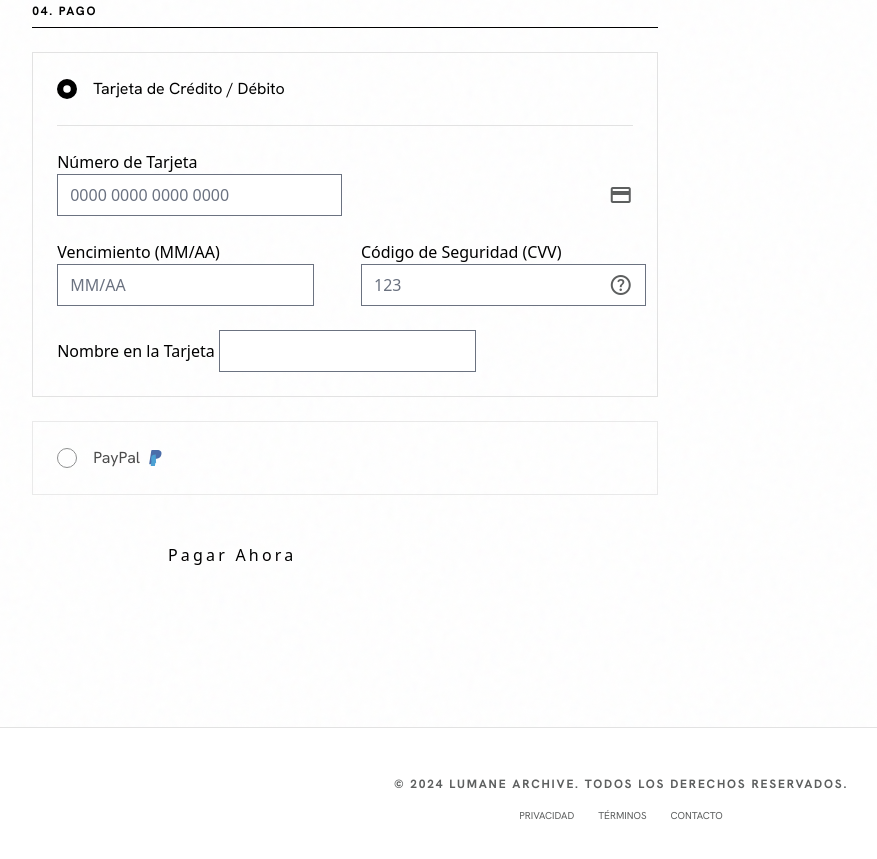
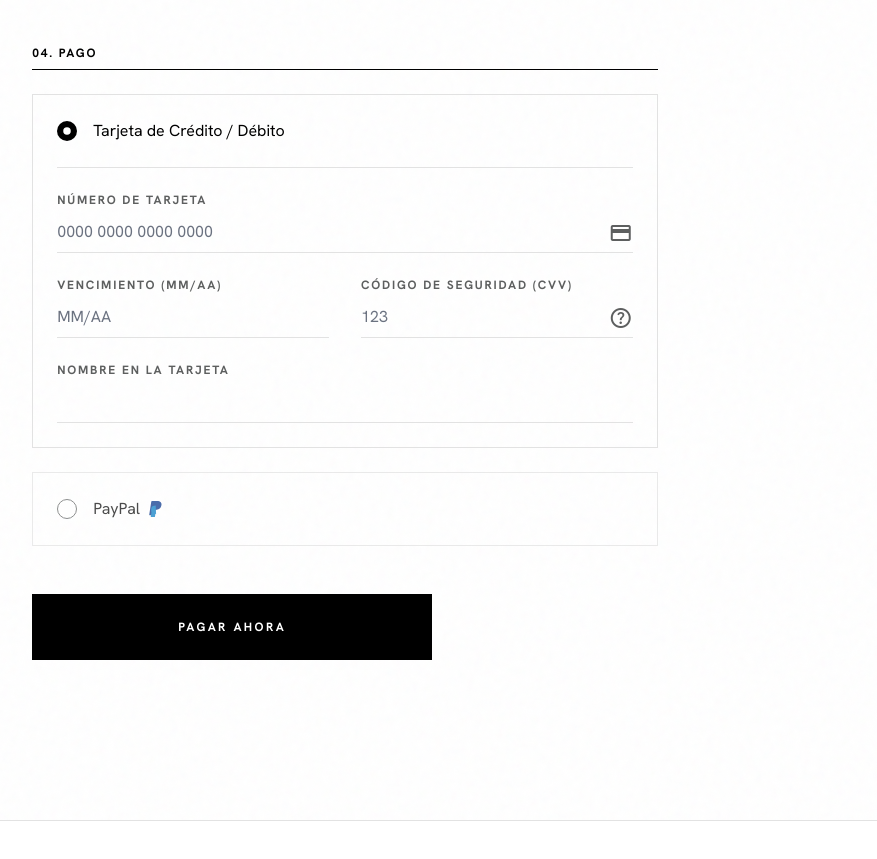
Before and after one commit to mariobernard29/lumane-prototopos, a plain HTML site: page lumane2-pago.html in a window 1280 px wide. Shown: the part 1265-2124 px from the top of the page, without its empty margins (19-896 px from the left). Drawn offline with nearby package versions, Linux system fonts and the light colour scheme.

Commit message:
Simplifica nombres de prototipos y corrige formulario de pago del prototipo 2
- index.html: los títulos de las tarjetas ahora son "Prototipo 01/02/03"
  en vez de nombres inventados, quitando la etiqueta redundante.
- lumane2-pago.html: los inputs y labels del formulario usaban @apply
  dentro de un <style>, que la versión CDN de Tailwind no procesa, así
  que ese estilo nunca se aplicaba (labels en línea, inputs angostos y
  descuadrados). Se reemplazó por CSS real equivalente: labels apilados
  arriba de inputs de ancho completo con línea inferior, y el botón
  "Pagar Ahora" ya con su estilo correcto.

```diff
--- a/lumane2-pago.html
+++ b/lumane2-pago.html
@@ -196,13 +196,56 @@
                 z-index: 10;
             }
             .input-minimal {
-                @apply w-full bg-transparent border-0 border-b border-primary-fixed-variant focus:border-primary focus:ring-0 px-0 py-2 font-body-md text-primary focus:border-b-2 transition-all;
+                display: block;
+                width: 100%;
+                background-color: transparent;
+                border: none;
+                border-bottom: 1px solid #e2e2e2;
+                border-radius: 0;
+                padding: 8px 0;
+                font-family: 'Hanken Grotesk', sans-serif;
+                font-size: 16px;
+                line-height: 24px;
+                font-weight: 400;
+                color: #000000;
+                outline: none;
+                box-shadow: none;
+                transition: border-color 150ms ease, border-width 150ms ease;
+            }
+            .input-minimal:focus {
+                border-bottom: 2px solid #000000;
             }
             .label-minimal {
-                @apply block font-label-upper text-label-upper text-secondary uppercase mb-1;
+                display: block;
+                font-family: 'Hanken Grotesk', sans-serif;
+                font-size: 12px;
+                line-height: 16px;
+                letter-spacing: 0.15em;
+                font-weight: 700;
+                color: #5d5f5f;
+                text-transform: uppercase;
+                margin-bottom: 4px;
             }
             .btn-primary {
-                @apply bg-primary text-on-primary font-label-upper text-label-upper uppercase py-6 px-12 transition-all duration-100 ease-in-out hover:bg-on-primary hover:text-primary border border-primary;
+                display: inline-block;
+                background-color: #000000;
+                color: #ffffff;
+                font-family: 'Hanken Grotesk', sans-serif;
+                font-size: 12px;
+                line-height: 16px;
+                letter-spacing: 0.15em;
+                font-weight: 700;
+                text-transform: uppercase;
+                text-align: center;
+                padding: 24px 48px;
+                border: 1px solid #000000;
+                border-radius: 0;
+                cursor: pointer;
+                transition: background-color 100ms ease-in-out, color 100ms ease-in-out;
+            }
+            .btn-primary:hover {
+                background-color: #ffffff;
+                color: #000000;
             }
         </style>
     </head>
```
Also changed, not shown: index.html (+3 -6 lines).
